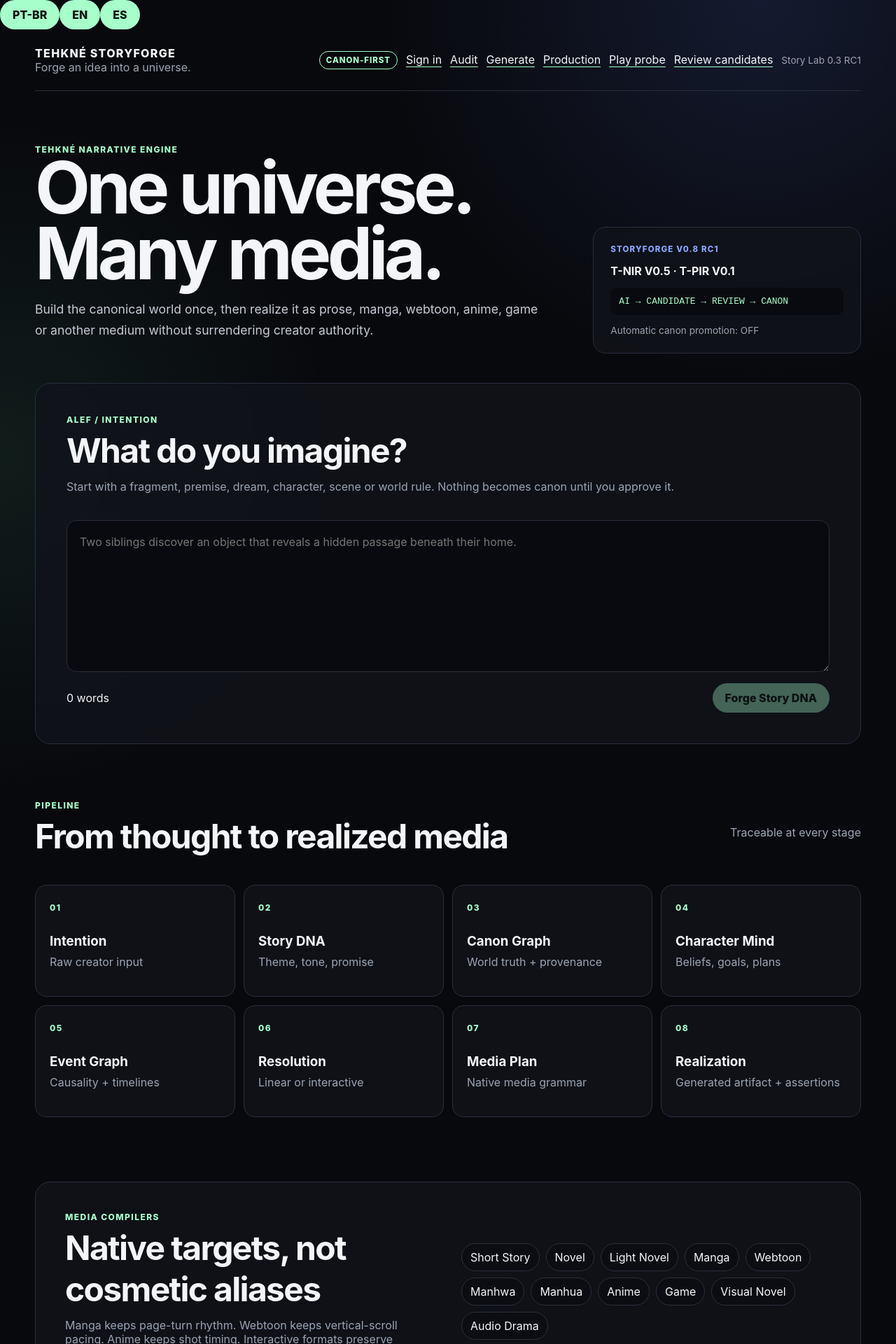
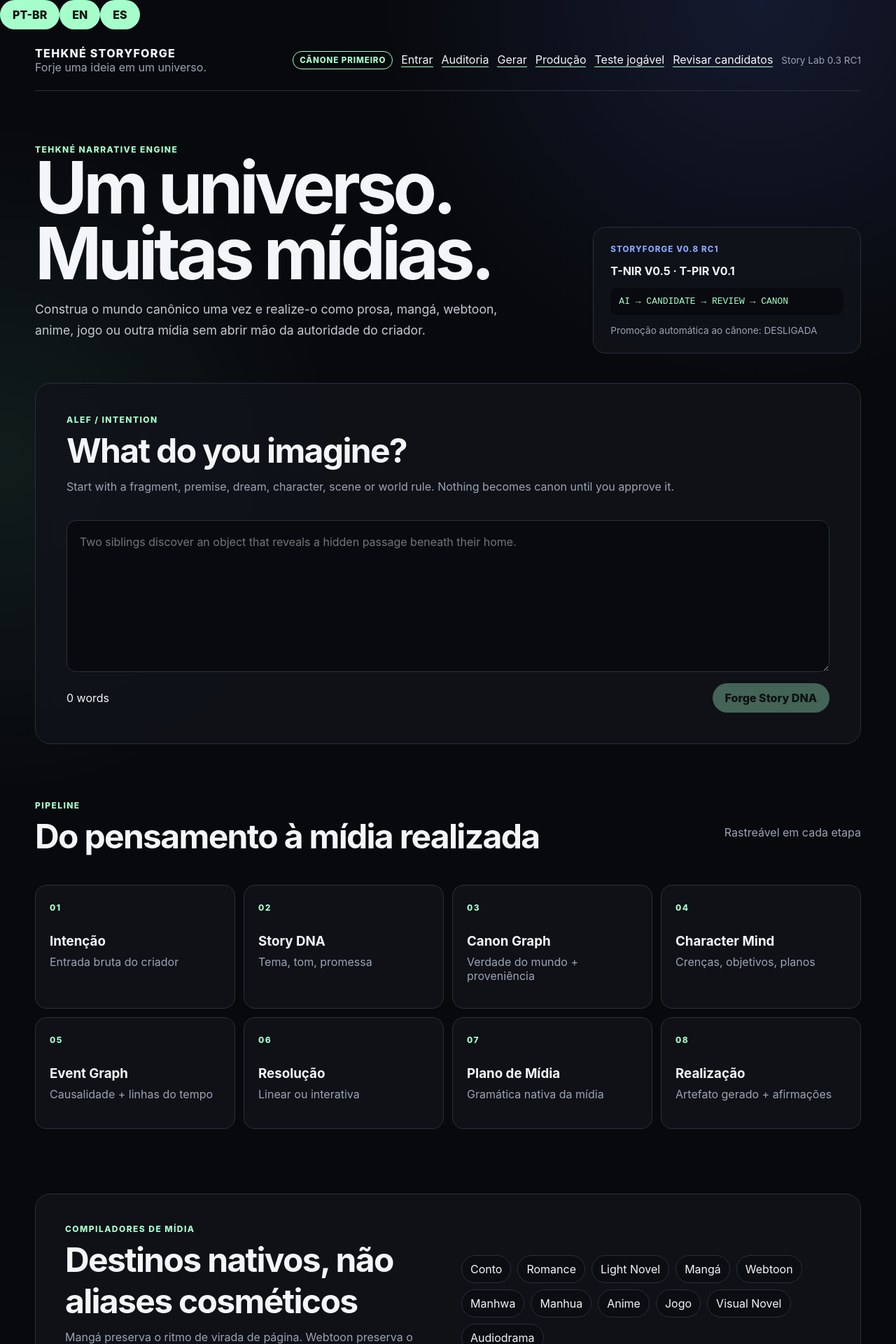
Before and after one commit to tehknesolutions/tehkne-storyforge, a Next.js app in the folder apps/story-lab/: page / in a window 1280 px wide. Shown: the top 1920 px of the page at 70% size. Built offline with nearby package versions, Linux system fonts and the light colour scheme.

Commit message:
feat(i18n): localize Story Lab homepage in PT-BR EN ES

```diff
--- a/apps/story-lab/app/page.tsx
+++ b/apps/story-lab/app/page.tsx
@@ -1,65 +1,66 @@
+"use client";
+
 import { IdeaIntake } from "./idea-intake";
+import { useI18n } from "./i18n";
 
 const pipeline = [
-  ["01", "Intention", "Raw creator input"],
-  ["02", "Story DNA", "Theme, tone, promise"],
-  ["03", "Canon Graph", "World truth + provenance"],
-  ["04", "Character Mind", "Beliefs, goals, plans"],
-  ["05", "Event Graph", "Causality + timelines"],
-  ["06", "Resolution", "Linear or interactive"],
-  ["07", "Media Plan", "Native media grammar"],
-  ["08", "Realization", "Generated artifact + assertions"]
-];
+  ["01", "pipeline.01.title", "pipeline.01.desc"],
+  ["02", "pipeline.02.title", "pipeline.02.desc"],
+  ["03", "pipeline.03.title", "pipeline.03.desc"],
+  ["04", "pipeline.04.title", "pipeline.04.desc"],
+  ["05", "pipeline.05.title", "pipeline.05.desc"],
+  ["06", "pipeline.06.title", "pipeline.06.desc"],
+  ["07", "pipeline.07.title", "pipeline.07.desc"],
+  ["08", "pipeline.08.title", "pipeline.08.desc"]
+] as const;
 
 const targets = [
-  "Short Story",
-  "Novel",
-  "Light Novel",
-  "Manga",
-  "Webtoon",
-  "Manhwa",
-  "Manhua",
-  "Anime",
-  "Game",
-  "Visual Novel",
-  "Audio Drama"
-];
+  "target.shortStory",
+  "target.novel",
+  "target.lightNovel",
+  "target.manga",
+  "target.webtoon",
+  "target.manhwa",
+  "target.manhua",
+  "target.anime",
+  "target.game",
+  "target.visualNovel",
+  "target.audioDrama"
+] as const;
 
 export default function HomePage() {
+  const { t } = useI18n();
+
   return (
     <main>
       <header className="topbar">
         <div>
           <div className="brand">TEHKNÉ STORYFORGE</div>
-          <div className="tagline">Forge an idea into a universe.</div>
+          <div className="tagline">{t("brand.tagline")}</div>
         </div>
         <div className="status-row">
-          <span className="status canon">CANON-FIRST</span>
-          <a className="review-link" href="/login">Sign in</a>
-          <a className="review-link" href="/authority-audit">Audit</a>
-          <a className="review-link" href="/generate">Generate</a>
-          <a className="review-link" href="/production">Production</a>
-          <a className="review-link" href="/game">Play probe</a>
-          <a className="review-link" href="/review">Review candidates</a>
+          <span className="status canon">{t("nav.canonFirst")}</span>
+          <a className="review-link" href="/login">{t("nav.signIn")}</a>
+          <a className="review-link" href="/authority-audit">{t("nav.audit")}</a>
+          <a className="review-link" href="/generate">{t("nav.generate")}</a>
+          <a className="review-link" href="/production">{t("nav.production")}</a>
+          <a className="review-link" href="/game">{t("nav.playProbe")}</a>
+          <a className="review-link" href="/review">{t("nav.review")}</a>
           <span className="version">Story Lab 0.3 RC1</span>
         </div>
       </header>
 
       <section className="hero">
         <div className="hero-copy">
-          <div className="eyebrow">TEHKNÉ NARRATIVE ENGINE</div>
-          <h1>One universe. Many media.</h1>
-          <p>
-            Build the canonical world once, then realize it as prose, manga,
-            webtoon, anime, game or another medium without surrendering creator
-            authority.
-          </p>
+          <div className="eyebrow">{t("home.eyebrow")}</div>
+          <h1>{t("home.heroTitle")}</h1>
+          <p>{t("home.heroBody")}</p>
         </div>
         <div className="runtime-card">
           <div className="runtime-title">STORYFORGE V0.8 RC1</div>
           <strong>T-NIR V0.5 · T-PIR V0.1</strong>
           <code>AI → CANDIDATE → REVIEW → CANON</code>
-          <span>Automatic canon promotion: OFF</span>
+          <span>{t("home.autoCanonOff")}</span>
         </div>
       </section>
 
@@ -68,17 +69,17 @@ export default function HomePage() {
       <section className="section-block">
         <div className="section-heading">
           <div>
-            <div className="eyebrow">PIPELINE</div>
-            <h2>From thought to realized media</h2>
+            <div className="eyebrow">{t("home.pipelineEyebrow")}</div>
+            <h2>{t("home.pipelineTitle")}</h2>
           </div>
-          <span className="muted">Traceable at every stage</span>
+          <span className="muted">{t("home.traceable")}</span>
         </div>
         <div className="pipeline-grid">
           {pipeline.map(([step, title, description]) => (
             <article className="pipeline-card" key={step}>
               <span className="step">{step}</span>
-              <h3>{title}</h3>
-              <p>{description}</p>
+              <h3>{t(title)}</h3>
+              <p>{t(description)}</p>
             </article>
           ))}
         </div>
@@ -86,23 +87,20 @@ export default function HomePage() {
 
       <section className="section-block media-section">
         <div>
-          <div className="eyebrow">MEDIA COMPILERS</div>
-          <h2>Native targets, not cosmetic aliases</h2>
-          <p className="muted">
-            Manga keeps page-turn rhythm. Webtoon keeps vertical-scroll pacing.
-            Anime keeps shot timing. Interactive formats preserve choices.
-          </p>
+          <div className="eyebrow">{t("home.mediaEyebrow")}</div>
+          <h2>{t("home.mediaTitle")}</h2>
+          <p className="muted">{t("home.mediaBody")}</p>
         </div>
         <div className="target-cloud">
           {targets.map((target) => (
-            <span key={target}>{target}</span>
+            <span key={target}>{t(target)}</span>
           ))}
         </div>
       </section>
 
       <footer>
         <span>TEHKNÉ Solutions · STORYFORGE</span>
-        <span>Provider-agnostic · Canon-safe · Transmedia by design</span>
+        <span>{t("home.footer")}</span>
       </footer>
     </main>
   );
```
